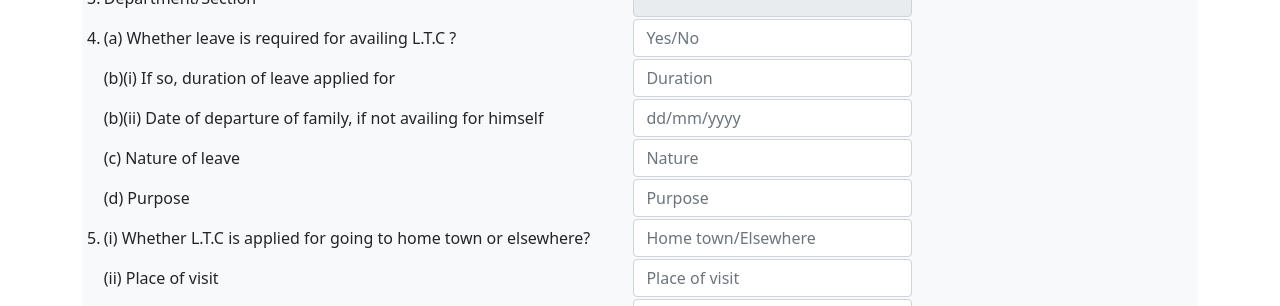
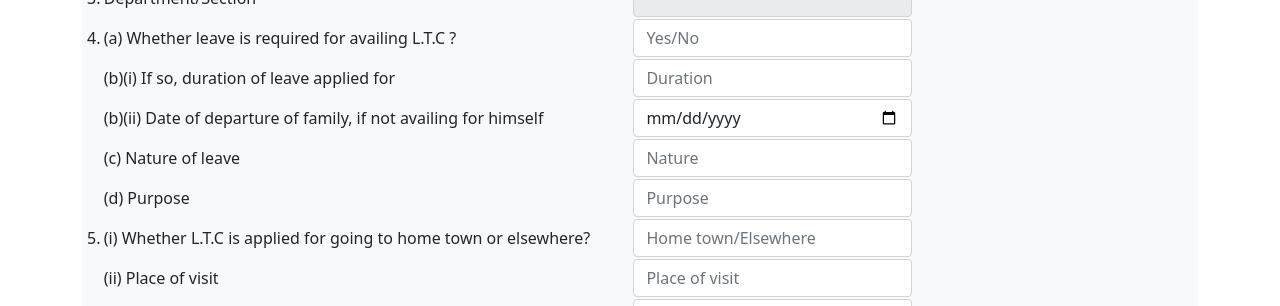
Before and after one commit to mohitg20/TA-Reimbursement-Project, a Django app: page /application_form in a window 1280 px wide. Shown: the part 453-759 px from the top of the page. Run offline with Django 4.2, Linux system fonts and the light colour scheme; a user stored in the database is signed in; data comes from the database, SQL or seed files in the repository; some libraries are stand-ins or nearby versions.

Commit message:
Date validation corrected

```diff
--- a/templates/application.html
+++ b/templates/application.html
@@ -127,7 +127,7 @@
                     </td>
                     <td>
                         <div class="col-mb-3">
-                            <input class="form-control" type="text" id="departure" name="departure" placeholder="dd/mm/yyyy">
+                            <input class="form-control" type="date" id="departure" name="departure">
                         </div>
                     </td>
                 </tr>
```
